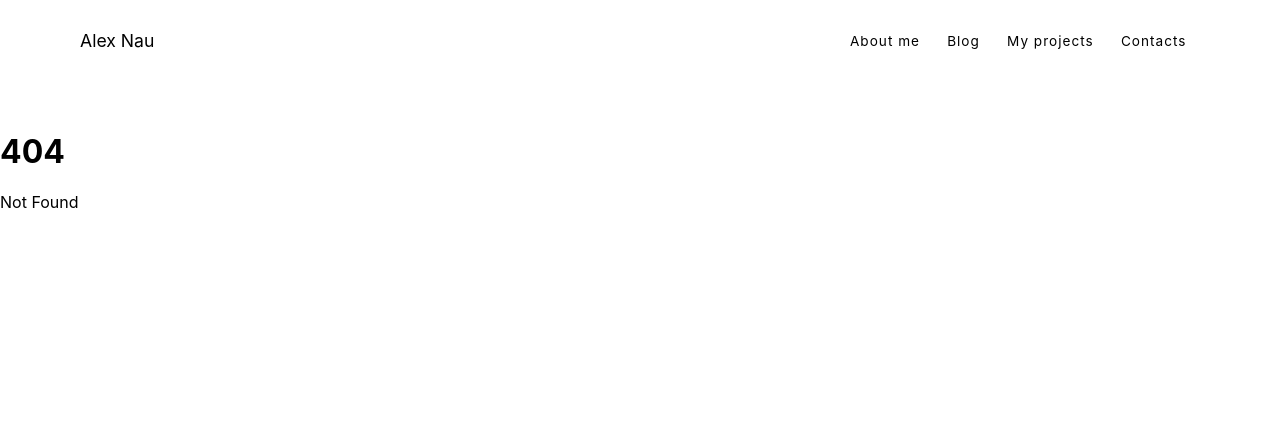
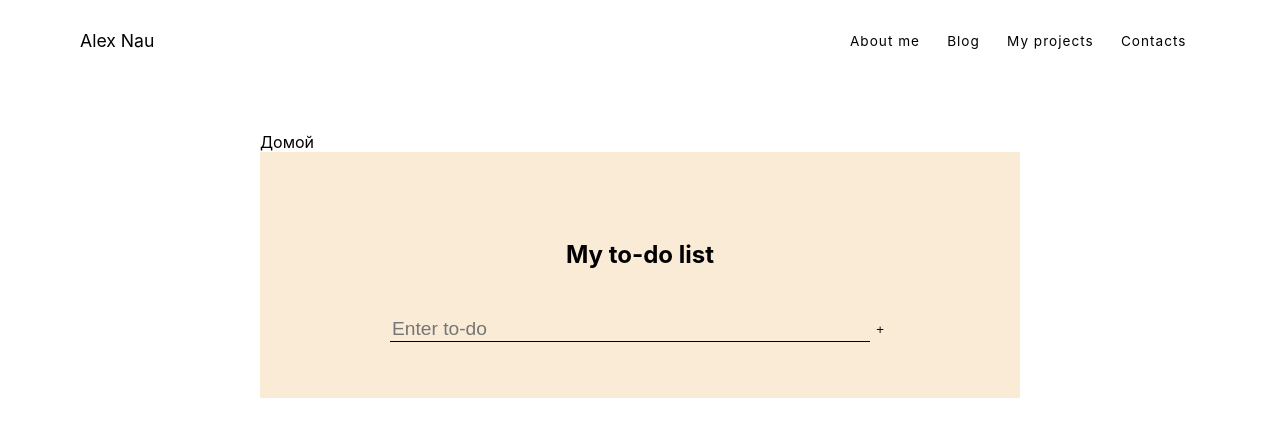
Before and after one commit to LLlupo/svelte-test, a SvelteKit app: page /project/apps/1 in a window 1280 px wide. Before the commit this address had no page. Shown: the top 436 px of the page. Built offline with nearby package versions, Linux system fonts and the light colour scheme.

Commit message:
AddToDoApp

```diff
--- /dev/null
+++ b/src/routes/components/Icon.svelte
@@ -0,0 +1,18 @@
+<script>
+    export let name;
+    const icons = [
+        {
+            name: "check-mark",
+            path: '<path d="M19.77 4.93l1.4 1.4L8.43 19.07l-5.6-5.6 1.4-1.4 4.2 4.2L19.77 4.93m0-2.83L8.43 13.44l-4.2-4.2L0 13.47l8.43 8.43L24 6.33 19.77 2.1z" fill="currentColor"></path>',
+        },
+        {
+            name: "delete",
+            path: '<path d="M6 19c0 1.1.9 2 2 2h8c1.1 0 2-.9 2-2V7H6v12zM8 9h8v10H8V9zm7.5-5l-1-1h-5l-11H5v2h14V4h-3.5z" fill="currentColor"></path>',
+        },
+    ];
+    let icon = icons.find((item) => item.name === name);
+</script>
+
+<svg viewBox="0 0 24 24" class={$$props.class}>
+    {@html icon.path}
+</svg>
--- /dev/null
+++ b/src/routes/project/+layout.svelte
@@ -0,0 +1,3 @@
+<div class="container">
+    <slot />
+</div>
--- a/src/routes/project/+page.svelte
+++ b/src/routes/project/+page.svelte
@@ -0,0 +1,44 @@
+<svelte:head>
+    <title>Projects</title>
+</svelte:head>
+<div class="container">
+    <h1>My projects</h1>
+    <div class="apps">
+        {#each routes as page}
+            <div class="app">
+                <h2>{page.title}</h2>
+                <p>{page.body}</p>
+                <p class="readmore">
+                    <a class="link" href={`/project/apps/${page.id}`}>
+                        Читать далее
+                    </a>
+                </p>
+            </div>
+        {/each}
+    </div>
+</div>
+
+<script>
+    import { routes } from './routes.js';
+</script>
+
+<style>
+    .container {
+        margin: 50px auto;
+        max-width: 800px;
+        padding: 0 20px;
+    }
+    .apps {
+        display: grid;
+        grid-template-columns: 1fr 1fr;
+        grid-gap: 20px;
+    }
+    .app {
+        border: 1px solid #ddd;
+        padding: 10px;
+        box-shadow: 0 0 10px #eee;
+    }
+    .link {
+        color: rgb(10, 10, 139);
+    }
+</style>
--- /dev/null
+++ b/src/routes/project/apps/1/+layout.svelte
@@ -0,0 +1,12 @@
+<div class='container'>
+    <a href='/project'>Домой</a>
+    <slot/>
+</div>
+
+<style>
+    .container {
+        margin: 50px auto;
+        max-width: 800px;
+        padding: 0 20px;
+    }
+</style>
--- /dev/null
+++ b/src/routes/project/apps/1/+page.svelte
@@ -0,0 +1,138 @@
+<script>
+    import Icon from '../../../components/Icon.svelte';
+    let newItem = '';
+    let todoList = [];
+    function add() {
+        if (newItem !== '') {
+            todoList = [
+                ...todoList,
+                {
+                    task: newItem,
+                    done: false,
+                },
+            ];
+            newItem = '';
+        }
+    }
+    function remove(index) {
+        todoList.splice(index, 1);
+        todoList = todoList;
+    }
+        function complete(index) {
+        todoList[index].completed = !todoList[index].completed;
+    }
+</script>
+
+<main>
+    <h1>My to-do list</h1>
+    <form on:submit|preventDefault={add}>
+        <input bind:value={newItem} placeholder="Enter to-do" />
+        <button class="add-todo" on:click={add}><span>+</span></button>
+    </form>
+    <div class="todos">
+        {#each todoList as item, index}
+        <div class="todo" class:completed={item.completed}>
+            <span class="todo__text">{item.task}</span>
+            <div class="todo__buttons">
+                <button class="complete" on:click={() => complete(index)}>
+                    <Icon name="check-mark" />
+                </button>
+                <button class="delete" on:click={() => remove(index)}>
+                    <Icon name="delete" />
+                </button>
+            </div>
+        </div>
+        {/each}
+    </div>
+</main>
+
+<style>
+    main {
+        display: flex;
+        flex-direction: column;
+        align-items: center;
+        min-height: 100%;
+        padding: 5vmin;
+        box-sizing: border-box;
+        background: antiquewhite;
+    }
+    form {
+        width: 100%;
+        max-width: 500px;
+        display: flex;
+        align-items: center;
+        margin-bottom: 1rem;
+    }
+    input {
+        flex-grow: 1;
+        width: 0;
+        border: none;
+        border-bottom: 1px solid black;
+        background: transparent;
+        box-shadow: none;
+        font-size: 1.2rem;
+        margin: 0;
+        outline: none;
+    }
+    .todos {
+        width: 100%;
+        max-width: 500px;
+    }
+    .todo {
+        display: flex;
+        padding: 20px;
+        border-radius: 20px;
+        box-shadow: 0 0 15px rgb(0 0 0 /
+        20%);
+        background-color: hsla(0, 0%,
+        100%, 0.2);
+        margin-top: 1rem;
+        font-size: 1.2rem;
+        justify-content: space-between;
+        align-items: center;
+    }
+    .todo__buttons {
+        display: flex;
+        align-items: center;
+        margin-left: 1rem;
+    }
+    .todo button {
+        width: 32px;
+        height: 32px;
+        padding: 4px;
+        margin: 0;
+        flex-shrink: 0;
+    }
+    h1 {
+        text-align: center;
+        font-size: 1.5rem;
+        margin: 2em 0;
+    }
+    button {
+        background-color: transparent;
+        border: none;
+    }
+    button.delete,
+    button.delete:hover {
+        color: brown;
+        transition: color 100ms ease-out;
+    }
+    button.complete,
+    button.complete:hover {
+        color: cadetblue;
+        transition: color 100ms ease-out;
+    }
+    .todo.completed {
+        color: slategray;
+    }
+    .todo.completed .todo__text {
+        text-decoration: linethrough;
+    }
+    .todo.completed button {
+        color: silver;
+    }
+    .todos {
+        width: 100%;
+        max-width: 500px;
+    }
+</style>
--- /dev/null
+++ b/src/routes/project/routes.js
@@ -0,0 +1,7 @@
+export const routes = [
+    {
+        id: 1,
+        title: 'TODO',
+        body: 'Простое и удобное приложение для организации задач. С его помощью вы можете легко создавать, отслеживать и завершать свои ежедневные задачи.',
+    },
+];
```
